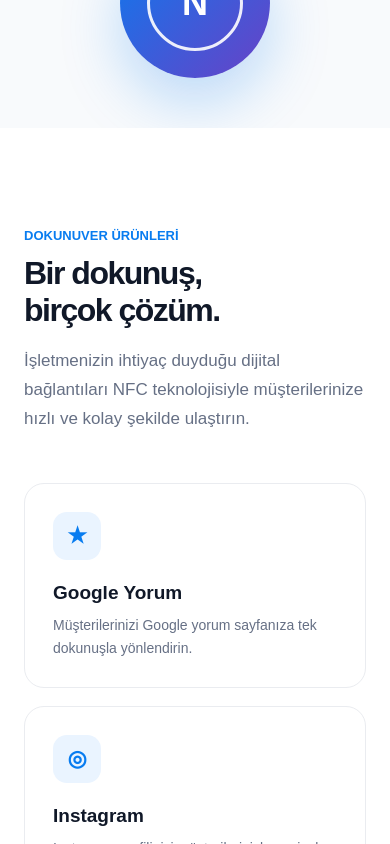
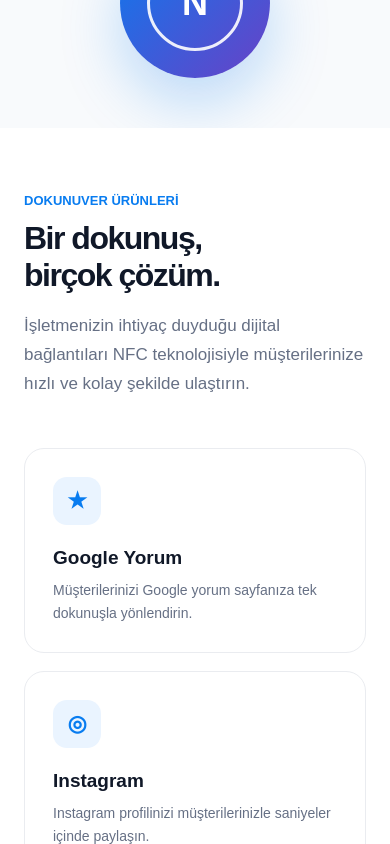
Before and after one commit to temurtasyucel-ops/dokunuver-Web, a Next.js app: page / in a window 390 px wide. Shown: the part 760-1604 px from the top of the page. Built offline with nearby package versions, Linux system fonts and the light colour scheme.

Commit message:
Improve mobile product spacing

```diff
--- a/app/globals.css
+++ b/app/globals.css
@@ -7,4 +7,9 @@
   .hero-nfc {
     margin-top: 40px !important;
   }
+
+  .products-section {
+    padding-top: 65px !important;
+    padding-bottom: 65px !important;
+  }
 }
```
